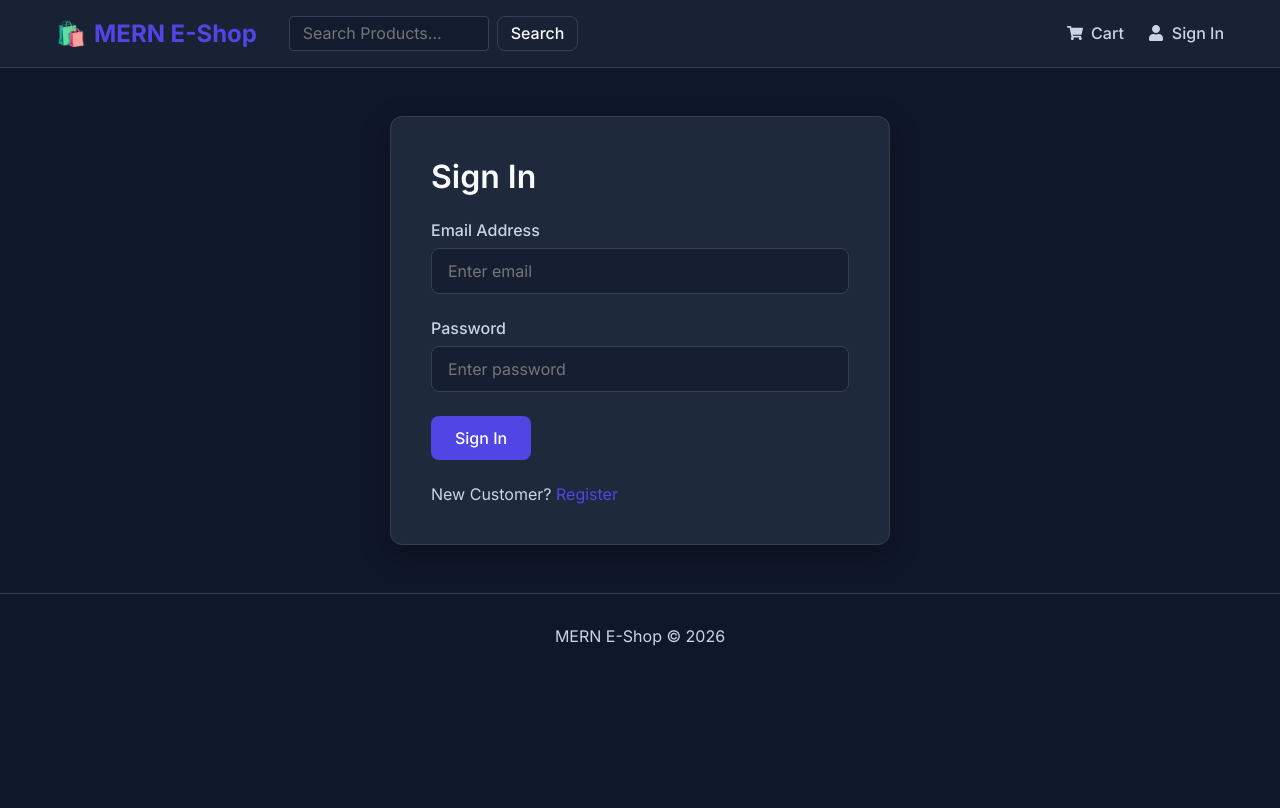
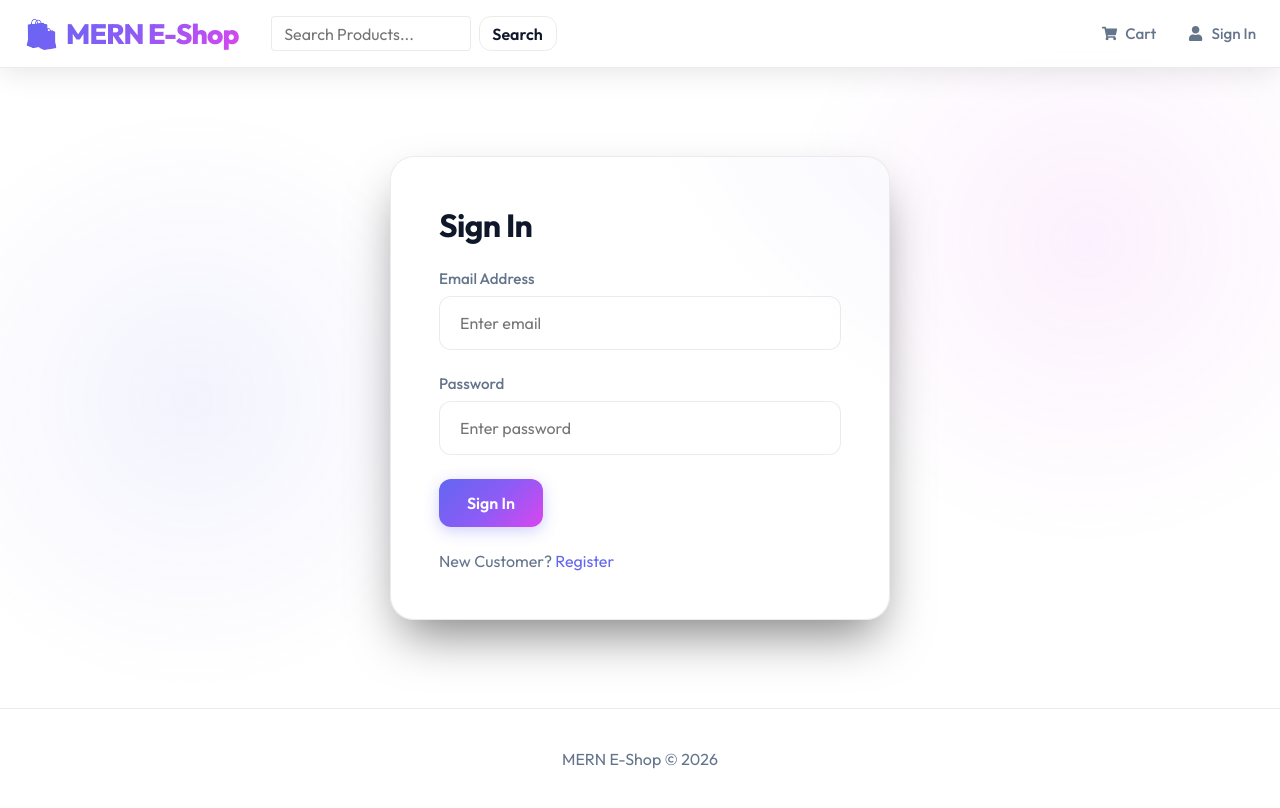
Before and after one commit to 1nt24is020akash-del/e-commerce, a React app in the folder frontend/: page /login in a window 1280 px wide. Built offline with nearby package versions, Linux system fonts and the light colour scheme; the HTML template or start-up script is replaced by a standard one.

Commit message:
Update frontend CSS with premium light mode design

```diff
--- a/frontend/src/index.css
+++ b/frontend/src/index.css
@@ -1,37 +1,79 @@
-@import url('https://fonts.googleapis.com/css2?family=Inter:wght@300;400;500;600;700&display=swap');
+@import url('https://fonts.googleapis.com/css2?family=Outfit:wght@300;400;500;600;700;800&display=swap');
 
 :root {
-  --primary-color: #4F46E5; /* Indigo 600 */
-  --primary-hover: #4338CA;
-  --bg-color: #0f172a; /* Slate 900 for dark mode feel */
-  --card-bg: #1e293b; /* Slate 800 */
-  --text-primary: #f8fafc;
-  --text-secondary: #cbd5e1;
-  --danger-color: #ef4444;
+  /* Core Colors */
+  --bg-color: #ffffff; /* Clean white */
+  --card-bg: rgba(255, 255, 255, 0.8); /* Translucent white */
+  --card-bg-solid: #ffffff;
+  --card-border: rgba(0, 0, 0, 0.08);
+  --card-border-hover: rgba(99, 102, 241, 0.5);
+  --glass-bg: rgba(255, 255, 255, 0.85);
+
+  /* Accents */
+  --primary-color: #6366f1; /* Indigo 500 */
+  --primary-glow: rgba(99, 102, 241, 0.3);
+  --accent-color: #06b6d4; /* Cyan 500 */
+  --button-gradient: linear-gradient(135deg, #6366f1 0%, #8b5cf6 50%, #d946ef 100%);
+  --button-gradient-hover: linear-gradient(135deg, #4f46e5 0%, #7c3aed 50%, #c026d3 100%);
+  --text-gradient: linear-gradient(to right, #4f46e5, #9333ea);
+
+  /* Text */
+  --text-primary: #0f172a; /* Slate 900 */
+  --text-secondary: #64748b; /* Slate 500 */
+
+  /* Status */
+  --danger-color: #e11d48;
+  --danger-bg: rgba(225, 29, 72, 0.1);
   --success-color: #10b981;
-  --border-color: #334155;
-  --glass-bg: rgba(30, 41, 59, 0.7);
+  --warning-color: #f59e0b;
+
+  /* Effects */
   --transition-speed: 0.3s;
+  --transition-bounce: 0.4s cubic-bezier(0.175, 0.885, 0.32, 1.275);
+  --shadow-glow: 0 10px 25px rgba(99, 102, 241, 0.15);
+  --shadow-glow-strong: 0 10px 30px rgba(139, 92, 246, 0.25);
 }
 
+/* Base Styles & Scrollbar */
 * {
   margin: 0;
   padding: 0;
   box-sizing: border-box;
-  font-family: 'Inter', sans-serif;
+  font-family: 'Outfit', sans-serif;
+}
+
+::-webkit-scrollbar {
+  width: 8px;
+  height: 8px;
+}
+::-webkit-scrollbar-track {
+  background: var(--bg-color);
+}
+::-webkit-scrollbar-thumb {
+  background: #334155;
+  border-radius: 4px;
+}
+::-webkit-scrollbar-thumb:hover {
+  background: var(--primary-color);
 }
 
 body {
   background-color: var(--bg-color);
+  background-image:
+    radial-gradient(circle at 15% 50%, rgba(99, 102, 241, 0.08) 0%, transparent 25%),
+    radial-gradient(circle at 85% 30%, rgba(217, 70, 239, 0.08) 0%, transparent 25%);
+  background-attachment: fixed;
   color: var(--text-primary);
   min-height: 100vh;
   display: flex;
   flex-direction: column;
+  -webkit-font-smoothing: antialiased;
 }
 
 a {
   text-decoration: none;
   color: inherit;
+  transition: color var(--transition-speed);
 }
 
 ul {
@@ -40,32 +82,42 @@ ul {
 
 /* Typography */
 h1, h2, h3, h4, h5, h6 {
-  font-weight: 600;
+  font-weight: 700;
   margin-bottom: 1rem;
+  letter-spacing: -0.02em;
+}
+
+.gradient-text {
+  background: var(--text-gradient);
+  -webkit-background-clip: text;
+  -webkit-text-fill-color: transparent;
+  display: inline-block;
 }
 
 /* Layout */
 .container {
-  max-width: 1200px;
+  max-width: 1280px;
   margin: 0 auto;
-  padding: 0 1rem;
+  padding: 0 1.5rem;
 }
 
 .main-content {
   flex: 1;
-  padding: 3rem 0;
+  padding: 3.5rem 0;
 }
 
 /* Header & Glassmorphism */
 header {
   background: var(--glass-bg);
-  backdrop-filter: blur(10px);
-  -webkit-backdrop-filter: blur(10px);
-  border-bottom: 1px solid var(--border-color);
+  backdrop-filter: blur(16px);
+  -webkit-backdrop-filter: blur(16px);
+  border-bottom: 1px solid var(--card-border);
   position: sticky;
   top: 0;
   z-index: 100;
   padding: 1rem 0;
+  box-shadow: 0 4px 30px rgba(0, 0, 0, 0.1);
+  transition: all var(--transition-speed);
 }
 
 .header-container {
@@ -75,17 +127,20 @@ header {
 }
 
 .logo {
-  font-size: 1.5rem;
-  font-weight: 700;
-  color: var(--primary-color);
+  font-size: 1.75rem;
+  font-weight: 800;
+  background: var(--button-gradient);
+  -webkit-background-clip: text;
+  -webkit-text-fill-color: transparent;
   display: flex;
   align-items: center;
   gap: 0.5rem;
+  letter-spacing: -0.03em;
 }
 
 .nav-links {
   display: flex;
-  gap: 1.5rem;
+  gap: 2rem;
   align-items: center;
 }
 
@@ -95,18 +150,37 @@ header {
   gap: 0.5rem;
   color: var(--text-secondary);
   font-weight: 500;
-  transition: color var(--transition-speed) ease;
+  font-size: 0.95rem;
+  transition: all var(--transition-speed) ease;
   cursor: pointer;
+  position: relative;
 }
 
 .nav-item:hover {
-  color: var(--primary-color);
+  color: var(--text-primary);
+  text-shadow: 0 0 10px rgba(255, 255, 255, 0.3);
+}
+
+.nav-item::after {
+  content: '';
+  position: absolute;
+  width: 0;
+  height: 2px;
+  bottom: -4px;
+  left: 0;
+  background: var(--button-gradient);
+  transition: width var(--transition-speed) ease;
+  border-radius: 2px;
+}
+
+.nav-item:hover::after {
+  width: 100%;
 }
 
 /* Grid System */
 .grid {
   display: grid;
-  gap: 2rem;
+  gap: 2.5rem;
 }
 .grid-cols-1 { grid-template-columns: repeat(1, 1fr); }
 .grid-cols-2 { grid-template-columns: repeat(2, 1fr); }
@@ -119,45 +193,73 @@ header {
 @media (max-width: 768px) {
   .grid-cols-3, .grid-cols-4 { grid-template-columns: repeat(2, 1fr); }
   .grid-cols-2 { grid-template-columns: repeat(1, 1fr); }
+  .grid { gap: 1.5rem; }
 }
 @media (max-width: 480px) {
   .grid-cols-2, .grid-cols-3, .grid-cols-4 { grid-template-columns: repeat(1, 1fr); }
 }
 
-/* Product Card */
+/* Premium Product Card */
 .product-card {
-  background-color: var(--card-bg);
-  border-radius: 12px;
+  background: var(--card-bg);
+  backdrop-filter: blur(10px);
+  -webkit-backdrop-filter: blur(10px);
+  border-radius: 16px;
   overflow: hidden;
-  transition: transform var(--transition-speed) ease, box-shadow var(--transition-speed) ease;
-  border: 1px solid var(--border-color);
+  transition: all var(--transition-bounce);
+  border: 1px solid var(--card-border);
   display: flex;
   flex-direction: column;
+  position: relative;
+}
+
+.product-card::before {
+  content: '';
+  position: absolute;
+  top: 0; left: 0; right: 0; bottom: 0;
+  border-radius: 16px;
+  padding: 2px;
+  background: var(--button-gradient);
+  -webkit-mask: linear-gradient(#fff 0 0) content-box, linear-gradient(#fff 0 0);
+  -webkit-mask-composite: xor;
+  mask-composite: exclude;
+  opacity: 0;
+  transition: opacity var(--transition-speed);
+  pointer-events: none;
+  z-index: 1;
 }
 
 .product-card:hover {
-  transform: translateY(-5px);
-  box-shadow: 0 10px 25px rgba(0, 0, 0, 0.5);
-  border-color: var(--primary-color);
+  transform: translateY(-8px) scale(1.02);
+  box-shadow: var(--shadow-glow);
+  background: rgba(255, 255, 255, 0.95);
+}
+
+.product-card:hover::before {
+  opacity: 1;
 }
 
 .product-img-wrapper {
   position: relative;
   overflow: hidden;
   aspect-ratio: 4/3;
-  background-color: #fff; /* In case of transparent images */
+  background-color: rgba(0, 0, 0, 0.02);
+  display: flex;
+  align-items: center;
+  justify-content: center;
 }
 
 .product-img {
   width: 100%;
   height: 100%;
   object-fit: contain;
-  padding: 1rem;
-  transition: transform 0.5s ease;
+  padding: 1.5rem;
+  transition: transform 0.6s cubic-bezier(0.165, 0.84, 0.44, 1);
+  filter: drop-shadow(0 10px 15px rgba(0,0,0,0.3));
 }
 
 .product-card:hover .product-img {
-  transform: scale(1.05);
+  transform: scale(1.1) rotate(2deg);
 }
 
 .product-info {
@@ -165,10 +267,12 @@ header {
   flex: 1;
   display: flex;
   flex-direction: column;
+  position: relative;
+  z-index: 2;
 }
 
 .product-title {
-  font-size: 1.1rem;
+  font-size: 1.15rem;
   font-weight: 600;
   margin-bottom: 0.5rem;
   color: var(--text-primary);
@@ -176,75 +280,114 @@ header {
   -webkit-line-clamp: 2;
   -webkit-box-orient: vertical;
   overflow: hidden;
+  line-height: 1.4;
+  transition: color var(--transition-speed);
+}
+
+.product-card:hover .product-title {
+  color: #a855f7; /* Subtle purple hint on hover */
 }
 
 .product-rating {
   display: flex;
   align-items: center;
   gap: 0.5rem;
-  margin-bottom: 1rem;
+  margin-bottom: 1.25rem;
   font-size: 0.9rem;
-  color: #fbbf24; /* Amber 400 */
+  color: #fbbf24;
 }
 
 .rating-text {
   color: var(--text-secondary);
+  font-weight: 500;
 }
 
 .product-price {
-  font-size: 1.25rem;
+  font-size: 1.5rem;
   font-weight: 700;
-  color: var(--primary-color);
+  background: var(--text-gradient);
+  -webkit-background-clip: text;
+  -webkit-text-fill-color: transparent;
   margin-top: auto;
 }
 
 /* Buttons */
 .btn {
-  display: inline-block;
-  padding: 0.75rem 1.5rem;
-  border-radius: 8px;
-  font-weight: 500;
+  display: inline-flex;
+  align-items: center;
+  justify-content: center;
+  gap: 0.5rem;
+  padding: 0.875rem 1.75rem;
+  border-radius: 12px;
+  font-weight: 600;
   text-align: center;
   cursor: pointer;
-  transition: all var(--transition-speed) ease;
+  transition: all var(--transition-speed) cubic-bezier(0.4, 0, 0.2, 1);
   border: none;
   font-size: 1rem;
+  position: relative;
+  overflow: hidden;
+  z-index: 1;
 }
 
 .btn-primary {
-  background-color: var(--primary-color);
+  background: var(--button-gradient);
   color: white;
+  box-shadow: 0 4px 15px rgba(99, 102, 241, 0.3);
+}
+
+.btn-primary::before {
+  content: '';
+  position: absolute;
+  top: 0; left: 0; right: 0; bottom: 0;
+  background: var(--button-gradient-hover);
+  opacity: 0;
+  z-index: -1;
+  transition: opacity var(--transition-speed);
 }
 
 .btn-primary:hover {
-  background-color: var(--primary-hover);
-  box-shadow: 0 4px 12px rgba(79, 70, 229, 0.4);
+  transform: translateY(-2px);
+  box-shadow: var(--shadow-glow-strong);
+}
+
+.btn-primary:hover::before {
+  opacity: 1;
+}
+
+.btn-primary:active {
+  transform: translateY(1px) scale(0.98);
 }
 
 .btn-outline {
   background-color: transparent;
-  border: 1px solid var(--border-color);
+  border: 1px solid var(--card-border);
   color: var(--text-primary);
+  backdrop-filter: blur(4px);
 }
 
 .btn-outline:hover {
   border-color: var(--primary-color);
-  color: var(--primary-color);
+  background-color: rgba(99, 102, 241, 0.1);
+  color: white;
+  box-shadow: var(--shadow-glow);
 }
 
 .btn-block {
-  display: block;
+  display: flex;
   width: 100%;
 }
 
 .btn:disabled {
   opacity: 0.5;
   cursor: not-allowed;
+  pointer-events: none;
 }
 
 /* Form Elements */
 .form-group {
   margin-bottom: 1.5rem;
+  position: relative;
 }
 
 .form-label {
@@ -252,61 +395,109 @@ header {
   margin-bottom: 0.5rem;
   color: var(--text-secondary);
   font-weight: 500;
+  font-size: 0.95rem;
+  transition: color var(--transition-speed);
 }
 
 .form-control {
   width: 100%;
-  padding: 0.75rem 1rem;
-  background-color: rgba(15, 23, 42, 0.5);
-  border: 1px solid var(--border-color);
-  border-radius: 8px;
+  padding: 1rem 1.25rem;
+  background-color: rgba(255, 255, 255, 0.5);
+  border: 1px solid var(--card-border);
+  border-radius: 12px;
   color: var(--text-primary);
   font-size: 1rem;
-  transition: border-color var(--transition-speed) ease;
+  transition: all var(--transition-speed) ease;
+  backdrop-filter: blur(4px);
 }
 
 .form-control:focus {
   outline: none;
   border-color: var(--primary-color);
-  box-shadow: 0 0 0 3px rgba(79, 70, 229, 0.2);
+  background-color: rgba(255, 255, 255, 0.9);
+  box-shadow: 0 0 0 4px rgba(99, 102, 241, 0.15), inset 0 1px 2px rgba(0,0,0,0.05);
+}
+
+.form-control:focus + .form-label {
+  color: var(--primary-color);
 }
 
 .form-container {
   max-width: 500px;
-  margin: 0 auto;
+  margin: 2rem auto;
   background-color: var(--card-bg);
-  padding: 2.5rem;
-  border-radius: 12px;
-  border: 1px solid var(--border-color);
-  box-shadow: 0 10px 30px rgba(0,0,0,0.3);
+  backdrop-filter: blur(12px);
+  -webkit-backdrop-filter: blur(12px);
+  padding: 3rem;
+  border-radius: 24px;
+  border: 1px solid var(--card-border);
+  box-shadow: 0 25px 50px -12px rgba(0, 0, 0, 0.5);
+  position: relative;
+  overflow: hidden;
+}
+
+.form-container::before {
+  content: '';
+  position: absolute;
+  top: -50%;
+  left: -50%;
+  width: 200%;
+  height: 200%;
+  background: radial-gradient(circle at top right, rgba(99, 102, 241, 0.1), transparent 40%);
+  pointer-events: none;
 }
 
 /* Alerts */
 .alert {
-  padding: 1rem;
-  border-radius: 8px;
+  padding: 1.25rem;
+  border-radius: 12px;
   margin-bottom: 1.5rem;
   font-weight: 500;
+  display: flex;
+  align-items: center;
+  gap: 0.75rem;
+  animation: slideIn 0.3s ease-out;
+}
+
+@keyframes slideIn {
+  from { opacity: 0; transform: translateY(-10px); }
+  to { opacity: 1; transform: translateY(0); }
 }
 
 .alert-danger {
-  background-color: rgba(239, 68, 68, 0.1);
-  color: var(--danger-color);
-  border: 1px solid rgba(239, 68, 68, 0.2);
+  background-color: var(--danger-bg);
+  color: #fda4af;
+  border: 1px solid rgba(244, 63, 94, 0.3);
+  box-shadow: 0 4px 15px rgba(244, 63, 94, 0.1);
 }
 
 /* Loader */
 .loader {
-  border: 4px solid var(--border-color);
-  border-top: 4px solid var(--primary-color);
+  width: 48px;
+  height: 48px;
+  border: 3px solid rgba(255, 255, 255, 0.1);
   border-radius: 50%;
-  width: 50px;
-  height: 50px;
-  animation: spin 1s linear infinite;
-  margin: 2rem auto;
+  display: inline-block;
+  position: relative;
+  box-sizing: border-box;
+  animation: rotation 1s linear infinite;
+  margin: 3rem auto;
+  display: block;
 }
-
-@keyframes spin {
+.loader::after {
+  content: '';
+  box-sizing: border-box;
+  position: absolute;
+  left: 50%;
+  top: 50%;
+  transform: translate(-50%, -50%);
+  width: 56px;
+  height: 56px;
+  border-radius: 50%;
+  border: 3px solid transparent;
+  border-bottom-color: var(--primary-color);
+}
+@keyframes rotation {
   0% { transform: rotate(0deg); }
   100% { transform: rotate(360deg); }
 }
@@ -314,20 +505,23 @@ header {
 /* Footer */
 footer {
   text-align: center;
-  padding: 2rem 0;
-  border-top: 1px solid var(--border-color);
+  padding: 2.5rem 0;
+  border-top: 1px solid var(--card-border);
   color: var(--text-secondary);
   margin-top: auto;
+  background: var(--glass-bg);
+  backdrop-filter: blur(10px);
 }
 
 /* Product Page Layout */
 .product-details {
   display: grid;
-  grid-template-columns: 1fr 1fr 300px;
-  gap: 2rem;
+  grid-template-columns: 1fr 1fr 350px;
+  gap: 3rem;
+  align-items: start;
 }
 
-@media (max-width: 992px) {
+@media (max-width: 1024px) {
   .product-details {
     grid-template-columns: 1fr 1fr;
   }
@@ -336,19 +530,25 @@ footer {
 @media (max-width: 768px) {
   .product-details {
     grid-template-columns: 1fr;
+    gap: 2rem;
   }
 }
 
 .list-group {
-  border: 1px solid var(--border-color);
-  border-radius: 8px;
+  border: 1px solid var(--card-border);
+  border-radius: 16px;
   overflow: hidden;
-  background-color: var(--card-bg);
+  background-color: var(--card-bg-solid);
+  box-shadow: 0 10px 25px rgba(0,0,0,0.2);
 }
 
 .list-group-item {
-  padding: 1rem 1.5rem;
-  border-bottom: 1px solid var(--border-color);
+  padding: 1.25rem 1.5rem;
+  border-bottom: 1px solid var(--card-border);
+  transition: background-color var(--transition-speed);
+}
+.list-group-item:hover {
+  background-color: rgba(0,0,0,0.02);
 }
 
 .list-group-item:last-child {
@@ -364,24 +564,35 @@ footer {
 /* Cart Page */
 .cart-item {
   display: grid;
-  grid-template-columns: 100px 1fr auto auto auto;
-  gap: 1.5rem;
+  grid-template-columns: 120px 1fr auto auto auto;
+  gap: 2rem;
   align-items: center;
   padding: 1.5rem;
   background-color: var(--card-bg);
-  border-radius: 8px;
-  margin-bottom: 1rem;
-  border: 1px solid var(--border-color);
+  backdrop-filter: blur(10px);
+  border-radius: 16px;
+  margin-bottom: 1.25rem;
+  border: 1px solid var(--card-border);
+  transition: all var(--transition-speed);
+}
+
+.cart-item:hover {
+  border-color: rgba(0,0,0,0.15);
+  transform: translateX(5px);
+  box-shadow: -5px 5px 20px rgba(0,0,0,0.1);
 }
 
 .cart-item img {
   width: 100%;
-  border-radius: 4px;
+  border-radius: 8px;
+  background: rgba(0,0,0,0.03);
+  padding: 0.5rem;
 }
 
 @media (max-width: 768px) {
   .cart-item {
-    grid-template-columns: 80px 1fr;
+    grid-template-columns: 100px 1fr;
+    gap: 1rem;
   }
   .cart-item > *:not(:first-child):not(:nth-child(2)) {
     grid-column: 2;
@@ -390,13 +601,14 @@ footer {
 
 /* Badge */
 .badge {
-  background-color: var(--primary-color);
+  background: var(--button-gradient);
   color: white;
-  padding: 0.25rem 0.5rem;
+  padding: 0.25rem 0.6rem;
   border-radius: 9999px;
   font-size: 0.75rem;
   font-weight: 700;
   margin-left: 0.5rem;
+  box-shadow: 0 2px 5px rgba(0,0,0,0.2);
 }
 
 /* Category Tabs */
@@ -405,29 +617,35 @@ footer {
   gap: 1rem;
   overflow-x: auto;
   padding: 1rem 0 2rem 0;
-  margin-bottom: 1rem;
+  margin-bottom: 2rem;
   scrollbar-width: none;
+  -webkit-mask-image: linear-gradient(to right, black 80%, transparent 100%);
 }
 .category-tabs::-webkit-scrollbar {
   display: none;
 }
 .tab-button {
-  background-color: var(--card-bg);
+  background-color: rgba(255, 255, 255, 0.6);
+  backdrop-filter: blur(8px);
   color: var(--text-secondary);
-  border: 1px solid var(--border-color);
-  padding: 0.5rem 1.25rem;
+  border: 1px solid var(--card-border);
+  padding: 0.6rem 1.5rem;
   border-radius: 9999px;
-  font-weight: 500;
+  font-weight: 600;
+  font-size: 0.95rem;
   cursor: pointer;
   white-space: nowrap;
-  transition: all var(--transition-speed) ease;
+  transition: all var(--transition-bounce);
 }
 .tab-button:hover {
   color: var(--text-primary);
-  border-color: var(--primary-color);
+  border-color: rgba(0,0,0,0.15);
+  transform: translateY(-2px);
+  background-color: rgba(255, 255, 255, 0.9);
 }
 .tab-button.active {
-  background-color: var(--primary-color);
+  background: var(--button-gradient);
   color: white;
-  border-color: var(--primary-color);
+  border-color: transparent;
+  box-shadow: 0 4px 15px rgba(99, 102, 241, 0.4);
 }
--- a/frontend/src/slices/ordersApiSlice.js
+++ b/frontend/src/slices/ordersApiSlice.js
@@ -4,24 +4,30 @@ export const ordersApiSlice = apiSlice.injectEndpoints({
   endpoints: (builder) => ({
     createOrder: builder.mutation({
       query: (order) => ({ url: '/orders', method: 'POST', body: {...order} }),
+      invalidatesTags: ['Order'],
     }),
     getOrderDetails: builder.query({
       query: (orderId) => ({ url: `/orders/${orderId}` }),
+      providesTags: ['Order'],
       keepUnusedDataFor: 5,
     }),
     payOrder: builder.mutation({
       query: ({ orderId, details }) => ({ url: `/orders/${orderId}/pay`, method: 'PUT', body: { ...details } }),
+      invalidatesTags: ['Order'],
     }),
     getMyOrders: builder.query({
       query: () => ({ url: `/orders/mine` }),
+      providesTags: ['Order'],
       keepUnusedDataFor: 5,
     }),
     getOrders: builder.query({
       query: () => ({ url: `/orders` }),
+      providesTags: ['Order'],
       keepUnusedDataFor: 5,
     }),
     deliverOrder: builder.mutation({
       query: (orderId) => ({ url: `/orders/${orderId}/deliver`, method: 'PUT' }),
+      invalidatesTags: ['Order'],
     }),
   }),
 });
```
